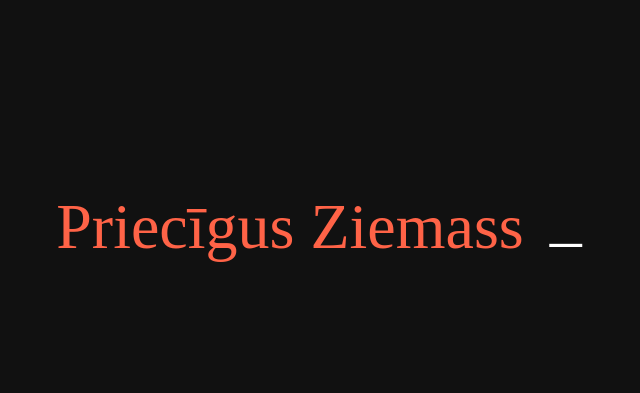
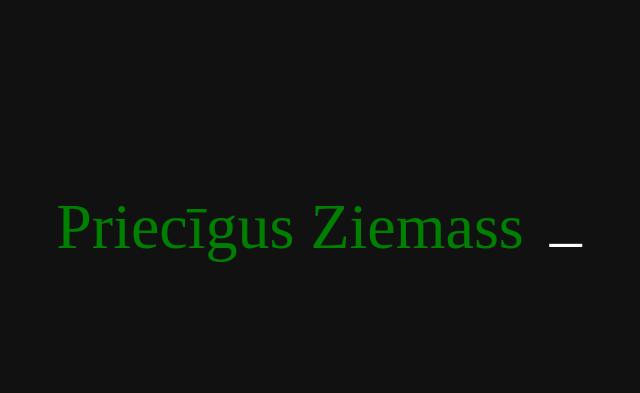
Before and after one commit to bapkalna/Zsv9klase, a plain HTML site: page index.html in a window 1280 px wide. Shown: the part 110-503 px from the top of the page, without its empty margins (326-966 px from the left). Drawn offline with Linux system fonts and the light colour scheme.

Commit message:
Update index.html

```diff
--- a/index.html
+++ b/index.html
@@ -52,7 +52,7 @@
   </div>
 
   <script>
-    consoleText(['Priecīgus Ziemassvētkus!', 'Laimīgu Jauno gadu!', 'Laimi, prieku, veselību!'], 'text', ['tomato', 'rebeccapurple', 'lightblue']);
+    consoleText(['Priecīgus Ziemassvētkus!', 'Laimīgu Jauno gadu!', 'Laimi, prieku, veselību!', 'Prieks!'], 'text', ['green', 'maroon', 'olive', 'red']);
 
     function consoleText(words, id, colors) {
       if (colors === undefined) colors = ['#fff'];
```
